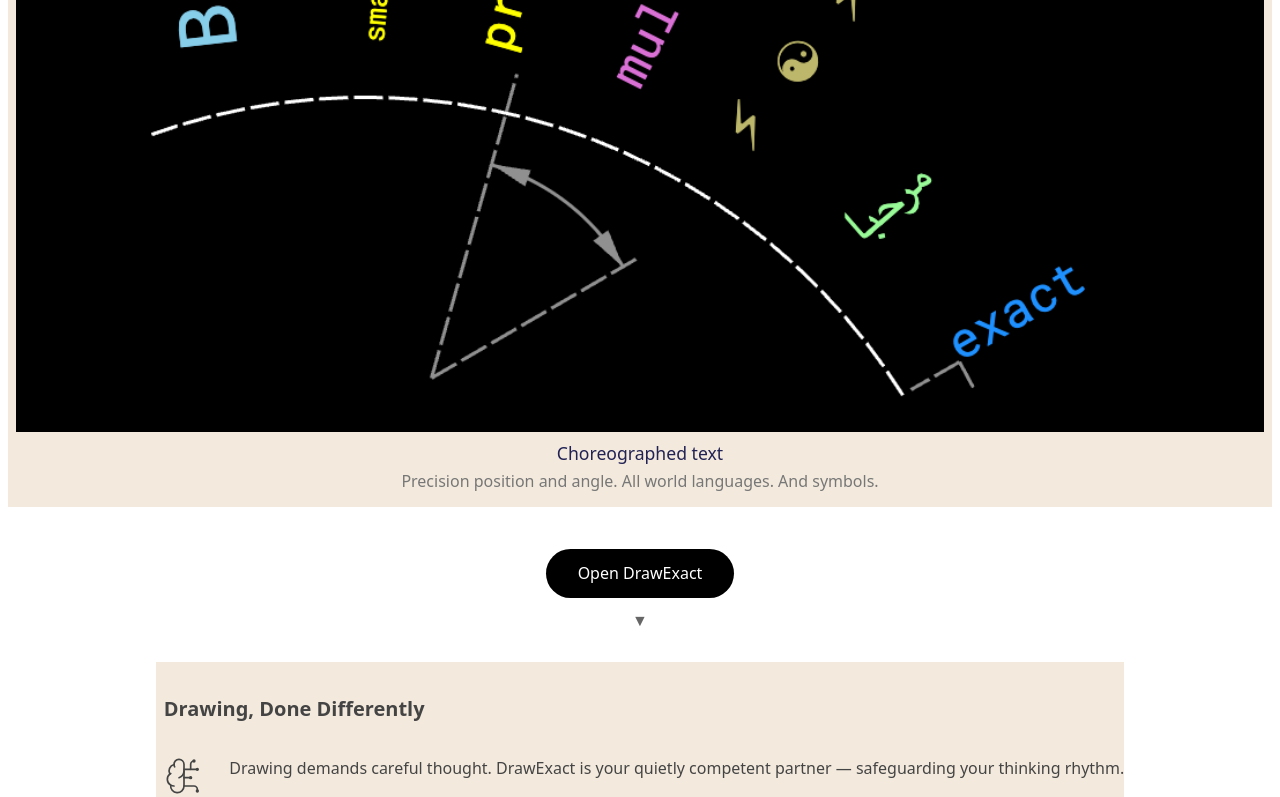
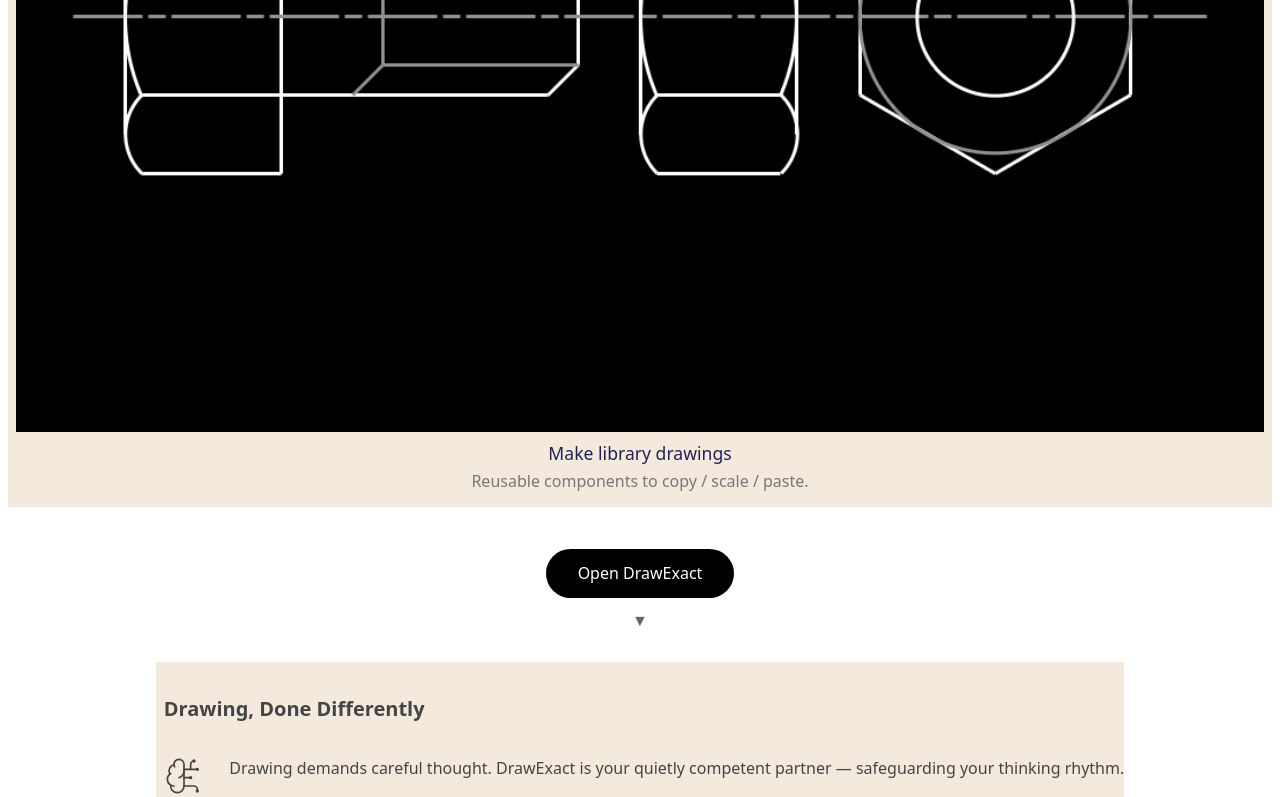
Before and after one commit to peterhoward42/dxact-web, a Svelte app: page / in a window 1280 px wide. Shown: the part 602-1399 px from the top of the page. Built offline with nearby package versions, Linux system fonts and the light colour scheme.

Commit message:
Add library drawing to carousel

```diff
--- a/src/components/ComposedImages.svelte
+++ b/src/components/ComposedImages.svelte
@@ -6,9 +6,15 @@
     the carousel.
     */
     const carouselFrames = [
-         {
+        {
+            label: "Make library drawings",
+            subLabel: "Reusable components to copy / scale / paste.",
+            imageSrc: library,
+        },
+        {
             label: "Choreographed text",
-            subLabel: "Precision position and angle. All world languages. And symbols.",
+            subLabel:
+                "Precision position and angle. All world languages. And symbols.",
             imageSrc: choreographedtext,
         },
         {
@@ -21,7 +27,7 @@
             subLabel: "Draw once. Use many times.",
             imageSrc: transforms,
         },
-         {
+        {
             label: "Copy and Paste Auto Repeat (Arc)",
             subLabel: "Draw just ONE blade!",
             imageSrc: copypastearc,
@@ -51,7 +57,6 @@
             subLabel: "it makes the world go round faster",
             imageSrc: apple,
         },
-
     ];
     const nFrames = carouselFrames.length;
 
@@ -94,6 +99,7 @@
     import flower from "/src/assets/images/forlandingpageflower.png";
     import transforms from "/src/assets/images/forlandingpagetransformpaste.png";
     import choreographedtext from "/src/assets/images/forlandingpagechoreographedtext.png";
+    import library from "/src/assets/images/forlandingpagelibrary.png";
 
     function nextFrame() {
         setStateToShowGivenFrame(mod(composedImagesState.current + 1));
@@ -101,7 +107,7 @@
 
     let { aspectRatio } = $props();
 
-    const animationPeriod = 10000
+    const animationPeriod = 10000;
     onMount(async () => {
         // Start the animation frame generator
         setInterval(nextFrame, animationPeriod);
```
Also changed, not shown: src/assets/images/forlandingpagelibrary.png (added).
